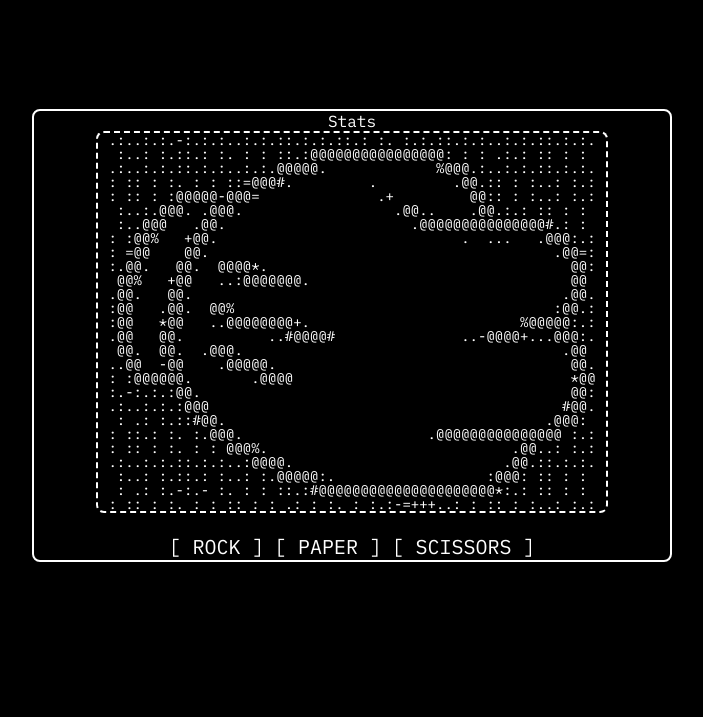
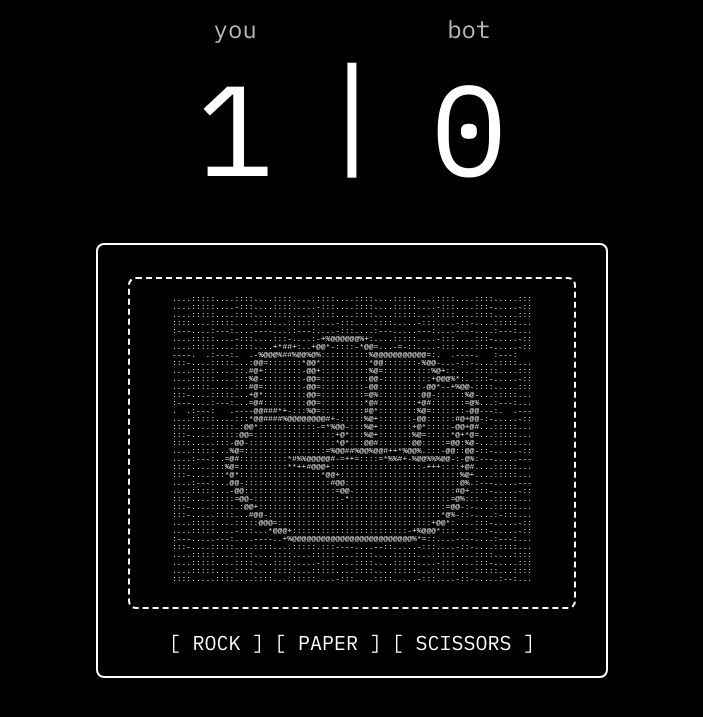
Before and after one commit to juan1jose3/Odin-rock-paper, a plain HTML site: page index.html in a window 1280 px wide. Both pictures are taken after a click on the button "ROCK". Shown: the part 117-834 px from the top of the page, without its empty margins (288-991 px from the left). Before the commit the page ends 800 px from the top, so only its background shows below. Drawn offline with Linux system fonts and the light colour scheme.

Commit message:
counter done

```diff
--- a/index.html
+++ b/index.html
@@ -20,12 +20,33 @@
             </div>
         </div>
 
+        <div class="scoreContainer">
+            <div>
+                <p>you</p>
+                <div class="humanPoints">
+
+                    0
+
+                </div>
+
+            </div>
+
+            |
+
+            <div>
+                <p>bot</p>
+                <div class="botPoints">
+
+                    0
+                </div>
+
+            </div>
+
+        </div>
+
         <div class="specialContainer">
             <div class="consoleContainer">
                 <div class="stats">
-                    <div>
-                        Stats
-                    </div>
 
                     <div class="console">
                         <div class="items">
--- a/rock-paper.js
+++ b/rock-paper.js
@@ -1,3 +1,9 @@
+let gameCount = 0;
+let humanScore = 0;
+let botScore = 0;
+const maxRounds = 5;
+
+
 
 function computerChoice(){
     const randomChoice = Math.floor(Math.random() * 3) + 1;
@@ -13,82 +19,122 @@ function computerChoice(){
     return choice;
 }
 
+function setScore(){
+    let humanPoints = document.querySelector(".humanPoints");
+    let botPoints = document.querySelector(".botPoints");
+
+    humanPoints.textContent = humanScore;
+
+    botPoints.textContent = botScore;
+
+}
 
 function humanChoice(){
     let choice = document.querySelector(".choice");
     let items = document.querySelector(".items");
 
 
+
+
     choice.addEventListener("click",(event)=>{
-        let target = event.target;
-        console.log(target.id);
+        if(gameCount <= 5){
+            let target = event.target;
+            let human = target.id
 
 
 
         switch(target.id){
             case "rock":
 
-                items.textContent = `.:..:.:.-:.:.:..:.:.::.:.:.::.: :. :.:.::.:.:..:.:.::.:.:.
- :..: :.::.: :. : : ::.:@@@@@@@@@@@@@@@@: : : .:.: :: : :
-.:..:.:.::.:.:..:.:.@@@@@.             %@@@.:..:.:.::.:.:.
-: :: : :. : : ::=@@@#.         .         .@@.:: : :..: :.:
-: :: : :@@@@@-@@@=              .+         @@:: : :..: :.:
- :..:.@@@. .@@@.                  .@@..    .@@.:.: :: : :
- :..@@@   .@@.                      .@@@@@@@@@@@@@@@#.: :
-: :@@%   +@@.                             .  ...   .@@@:.:
-: =@@    @@.                                         .@@=:
-:.@@.   @@.  @@@@*.                                    @@:
- @@%   +@@   ..:@@@@@@@.                               @@
-.@@.   @@.                                            .@@.
-:@@   .@@.  @@%                                      :@@.:
-:@@   *@@   ..@@@@@@@@+.                         %@@@@@:.:
-.@@   @@.          ..#@@@@#               ..-@@@@+...@@@:.
- @@.  @@.  .@@@.                                      .@@
-..@@  -@@    .@@@@@.                                   @@.
-: :@@@@@@.       .@@@@                                 *@@
-:.-:.:.:@@.                                            @@:
-.:..:.:.:@@@                                          #@@.
- : .: :.::#@@.                                      .@@@:
-: ::.: :. :.@@@.                      .@@@@@@@@@@@@@@@ :.:
-: :: : :. : : @@@%.                             .@@..: :.:
-.:..:.:.::.:.:..:@@@@.                         .@@.::.:.:.
- :..: :.::.: :..: :.@@@@@:.                  :@@@: :: : :
- : .: :.-:.- :. : : ::.:#@@@@@@@@@@@@@@@@@@@@@*:.: :: : :
-: :: : :. : : :: : : .: : :. : :.:-=+++..: : :: : :..: :.:
+                items.textContent = `
+
+....:::::....::::....::::.....::::....::::....:::::....::::....::::.....:::
+....:::::....-:::....::::.....-:::....::::....:::::....-:::....:::-.....-::
+....:::::....::::....::::.....::::....::::....:::::....::::....::::.....:::
+::::....:::::....::::....:::::....-:::....::::.....-:::....-::-....:::::...
+:---....:---:....----....:---:....-:::....:---.....---:....----....:---:...
+....:::::....-:::....:::-....:-+%@@@@@@%+:....:::::....-:::....:::-.....-::
+....:::::....::::....+*##+:..+@@*-::::-*@@=...-=-::....-:::....:::-.....-::
+----.  .:---:.  .-%@@@%##%@@%@%::::::::::%@@@@@@@@@@@=:.  .----.   :---:
+:::-....:::::...:@@=:::::::*@@*::::::::::*@@:::::::-%@@-...-::-....:::::...
+....:::::....::.#@+::::::::-@@+::::::::::%@=::::::::::%@+::....:::::....:::
+....:::::....:::%@-::::::::-@@=::::::::::@@-::::::::::+@@@%*:..:::-.....-::
+....::::.....:::#@=::::::::-@@=:::::::::-@@:::::::::-@@*--+%@@-::::.....:::
+:::-....:::::...+@*:::::::::@@=:::::::::=@%:::::::::@@-::::::%@-...:::::...
+:---....:---:...=@#:::::::::@@=:::::::::*@#::::::::+@#:::::::=@%...:---:...
+.  .:---:   .----@@###*+-:::%@=:::::::::#@*::::::::%@=:::::::-@@---:.  .---
+....:::::....:::*@@####%@@@@@@@@#+-:::::%@+:::::::-@@::::::#@+@@-:-.....-::
+::::....:::::.:@@*::::::::::::-=*%@@-:::%@+:::::::+@*:::::-@@+@#...:::::...
+:::-....::::::@@=:::::::::::::::::+@*:::%@+:::::::%@=:::::*@+*@=...:::::...
+::::.....:::-@@-::::::::::::::::::*@*:::@@#:::::::@@:::::=@@:%@-...:::::...
+....:::::...%@=:::::::::::::::::=%@@##%@@%@@#++*%@@%.:::-@@::@@-::-.....-::
+....:---:..=@#::::::::::*#%%@@@@@#-=++=::::=*%%#+-%@@%%%@@-:-@%:---.....---
+::::....:::%@=::::::::::**++#@@@+:::::::::::::::::::-+++::::+@#....:::::...
+:::-....:::*@*:::::::::::::::::*@@+:::::::::::::::::::::::::%@+....:::::...
+....:---:...@@-::::::::::::::::::#@@::::::::::::::::::::::::@%.:---.....---
+....:::::...-@@:::::::::::::::::::=@@-:::::::::::::::::::::#@+.:::-.....-::
+::::....:::::=@@-::::::::::::::::::-*:::::::::::::::::::::=@%:::...:::::...
+:::-....:::::.:@@+:::::::::::::::::::::::::::::::::::::::=@@-:-....:::::...
+:::-.....::::...#@@-::::::::::::::::::::::::::::::::::::*@%-::-....:-:::...
+....:::::....:::::@@@=::::::::::::::::::::::::::::::::+@@*:....:::-.....-::
+....:::::....-:::...*@@@+::::::::::::::::::::::::-+%@@@*:::....:::-.....-::
+:---.....---:....----..+%@@@@@@@@@@@@@@@@@@@@@@@@@%*=::....----....:---:...
+:::-....:::::....::::....:::::.:::----....--::.....-:::....-::-....:::::...
+....:::::....::::....::::....:::::....::::....:::::....::::....::::....::::
+....:::::....::::....::::.....-:::....::::....:::::....-:::....:::-.....:::
+....:::::....::::....::::....:::::....::::....:::::....::::....:::::...::::
+::::.....::::....::::....:::::....-:::....::::.....-:::....-::-.....:--:...
+
+
+
 `;
                 break;
 
             case "paper":
                 items.textContent = `
 
-.::.:.::.:..:.::.:..:.:..:.::.:..:.:..:.::.:..:.::.:.::.
-.::.:.::.:..:.::.:..:.:..:.::.:..:%@@.:.::.:..:.::.:.::.
-:..:.::.:.::.:..:.::.:.::.:..::@@.....@@..:.::.:.::.:..:
-:::::::::::::::::::::::::::::@@........+@:::::::::::::::
-.::.:.::.:..:.::.:..:.:..:.@@..........@@:.:..:.::.:.::.
-:..:.::.:.::.:..:.::.:.::.@@.........=@:..:.::.:.::.:..:
-:..@@@:..=@@@:..:.::.:.:*@:.........@@.:..:.=@@:.::.:..:
-.::@........@@::.:..:.:@@..........@@.:.+@@-....@@@:.::.
-.::@@........@@:.:..:@@...........@:.@@@..........:@.::.
-:..:@.........@.:.:*@*..........@@@@@..............@:..:
-:..:-@........@@:=@@...........@@@...............@@::..:
-.::.:@@.......@@@@............@:..............@@@:.:.::.
-:..:.:@=......:..............@.............@@@.:.::.:..:
-:..:.:@.....................*............@@.::.:.::.:..:
-.::.:.@...............................@@@::@@@@@@@@@@::.
-.::.:@@.............................@@@@:...........%@:.
-:..:.@@...........................:@................@@.:
-:..#@@@......@@..................@..............@@@@:..:
-.:@@.@@....@@.....%@@.......................@@@@::.:.::.
-:.@=..@..@@.....@@:.....................@@@-::.:.::.:..:
-:.@@..-@.....@@@....................=@@#..:.::.:.::.:..:
-.::@@...@:..:....:@@@.............@@..:.::.:..:.::.:.::.
-.::.@@...@@...@@@..............=@@.:..:.::.:..:.::.:.::.
-:..:.@@...:@@...............#@@::.:.::.:..:.::.:.::.:..:
-:..:.::@@....@@@#.....:@@@@@.:.::.:.::.:..:.::.:.::.:..:
-.::.:.::.@@@@@@:.:..:.:..:.::.:..:.:..:.::.:..:.::.:.::.
-::::::::::::::::::::::::::::::::::::::::::::::::::::::::
-:..:.::.:.::.:..:.::.:.::.:..:.::.:.::.:..:.::.:.::.:..:
+
+.....---:....::--....:---:....---:....:---.....---:....----....:---:....---
+.....::::....:::-....:::::....::::....:---.....-:::....-:::....:::::....-::
+:::::....::::....::::.....::::....::=@@@@@@#-::....::::....::::.....::::...
+:::::....::::....:::-...:*%%*+....:*@%::::+@%-:...=%@@@%-..::::.....-:::...
+:::::....::::....::::.:%@#--*@@=..-@@-:::::#@+:.:@@*-:-#@#::::::....::::...
+.....::::....:::-....:#@=:::::%@=--@%::::::+@*.-#@+:::::#@*....:::::....-::
+.....---:....:---....:*@=:::::+@%--@#::::::+@*.=@@::::::*@*....:---:....---
+:::::....::::....:::::*@+:::::-@@:+@*::::::+@#:*@*::::::%@-::::.....-:::...
+:::::....::::....::::.=@#::::::#@-*@*::::::+@%:%@:::::::@%.:::-:....-:::...
+.....---:....:--:....:-@%::::::+@**@+::::::=@#=@#::::::=@#:.=@@@@@%:....---
+.....::::....:::-....::%@::::::-@%#@=::::::=@%%@=::::::#@+-%@#:::=@%....-::
+:::::....::::....::::..#@=::::::%@@@-::::::=@@@%::::::-@@:#@*:::::@@=:::...
+:::::....::::....:::-..+@*::::::+@@@-::::::-@@@+::::::=@#*@#:::::-@@-:::...
+:::::....::::....::::..-@@:::::::@@@:::::::-@@@-::::::#@@@#::::::#@+::::...
+.....::::....::::....::-@@::::::.%@@:::::::-@@#:::::::%@@%::::::+@%:....-::
+.....::::....:::-....:--%@=::::::+@@:::::::-@@-::::::=@@@::::::-@@-:....-::
+:--::....----....:---...*@+:::::::#=::::::::##:::::::*@@-::::::%@=..---:...
+:::-:...:%@@@@@#-:::-...+@*::::::::::::::::::::::::::%@=::::::*@*...-:::...
+.....::+@%-:::-#@@=..:::*@+::::::::::::::::::::::::::::::::::=@%-:::....:::
+.....::#@=:::::::#@%.:::#@+::::::::::::::::::::::::::::::::::@@-::::....-::
+.....::-@@=:::::::=@@-::%@-::::::::::::::::::::::::::::::::.%@+:::::....:::
+:::::....%@#:::::::-@@**@%:::::::::::::::::::::::::::::::::=@%:.....-:::...
+:-:-:....-*@@-:::::::=%%+:--:::::::::::::::::::::::::::::::*@*-:....-:::...
+.....::::...@@*:::::::::::#@@@@+:::::::::::::::::::::::::::@@-.:::::....-::
+.....-:::....*@@::::::::::::::*@@%-:::::::::::::::::::::::-@%..:::::....-::
+:---:....-::-.-@@=::::::::::::::-%@%::::::::::::::::::::::*@*:-.....--::...
+:::::....::::...%@+:::::::::::::::=@@=::::::::::::::::::::@@-::.....-:::...
+.....::::....::::#@#::::::::::::::::%%:::::::::::::::::::*@*...:::::....:::
+.....::::....:::-.+@@:::::::::::::::::::::::::::::::::::=@%....:::::....-::
+.....-:::....:::-..:@@#::::::::::::::::::::::::::::::::+@%-....:-:::....-::
+:::::....::::....::::=@@%-:::::::::::::::::::::::::::=@@*..::::.....-:::...
+:---:....-::-....::--..:*@@@#+-::::::::::::::::::=*@@@*....:---.....--::...
+.....--::....:::-....:---:.-+%@@@@@@@@@@@@@@@@@@@@#=...-::-....:---:....-::
+.....::::....:::-....:::::....::::..::-===-:...-:::....::::....:::::....-::
+:::::....::::....::::.....::::....::::....:::::....::::....::::.....::::...
+:::::....::::....::::.. ..::::....::::... :::::. ..-:::....::::.....-:::...
+
+
+
+
+
 
 `;
                 break;
@@ -96,44 +142,57 @@ function humanChoice(){
             case "scissors":
                 items.textContent = `
 
-. . . .. . . . .. . . . .. . . . .. . . . .. . . . .. . . . .. .
-. . . .. . . . .. . . . .. . . . .. . . . .. . . . .. . . . .. .
-. . . .. . . . .. . . . .. . . . .. . . . .. . . . .. . . . .. .
-.. . .  ... . .. ... . .. ... . .. ... . .. ... . .. ... . .. ...
-.. . .  ... . .. ..@@@@@-.-@@@@... ... . .. ...@@@@@@@@. . .. ...
-.. . . .... . ..@@@.          .@@..... . .@@@@:.      .@@@ ......
-. . . .. . . @@@.     .:.       .@#.%@@@@.              .@@ .. .
-. . . .. . @@@           .@@@@@@@@@%.                    @@ .. .
-. . . ....@@.                                          .@@. .. .
-.. ..@@..@+                                      ..@@@@@.. .. ...
-.. @@. .@+                                  ..@@@@.. ... . .. ...
-.. @:  @@      .  .                      %@@@%. . ...... . ......
-. %@.  @% +@@@@@@%.                 .@@@=.....-#@@@@@@@@@@% .. .
-. @@. .@-                        .*.                     ..@@. .
-. @@. .@-  =+-:...:=*%.                                     #@..
-..@@  .@%  ............                                      @@..
-...@.  @@  .@.                                               @@..
-.. @@  .@. ..+@@@@@@                    ....=#%@@@@@@%*-...*@@...
-. . @@. @@.                       .+@@@@@@@. . . . .. . . . .. .
-. . ..@@@@@@.                          =@#.. . . . .. . . . .. .
-. . . .. . #@@.                      .@@. .. . . . .. . . . .. .
-.. . .  ... ..@@@:.               .@@@.. .. ... . .. ... . .. ...
-.. . .  ... . .. .@@@@@@*:..:*@@@@@... . .. ... . .. ... . .. ...
-.. . . .... . ...... . ........ ...... . ...... . ...... . ......
-. . . .. . . . .. . . . .. . . . .. . . . .. . . . .. . . . .. .
-. . . .. . . . .. . . . .. . . . .. . . . .. . . . .. . . . .. .
-. . . .. . . . .. . . . .. . . . .. . . . .. . . . .. . . . .. .
+
+:.....::::....::::....:::::....::::....::::.....::::....::::....:::::....::
+-.....-:::....-:::....:::::....-:::....::::.....-:::....:::-....:::::....-:
+:.....::::....::::....:::==-:..::::....::::=%@@@@*::....::::....:::::....::
+.:::::....-:::....::::=@@@%@@@=....-:::..:@@*-:-+@@=-:::....::::.....-:::..
+.:---:....----....:--+@%:::::%@+...----..%@=::::::@@----....:---.....----..
+-.....-:::....-:::...%@=::::::%@=::....:+@#:::::::#@-...:::-....:-:::....-:
+:.....::::....::::...#@=::::::+@#::....:%@-:::::::%@:...:::-....:::::....-:
+ :---:   .----.  .:--*@+:::::::@@:.----:@%.:::::::@@----..  :---.   .----.
+.:::::....-:::....:::=@#:::::::+@*.-:::*@*:::::::=@#::::....::::.....-:::..
+::....::::....::::...:@@::::::::@@-...:@@-:::::::#@+....::::....:::::....::
+:.....-:::....-:::....%@=:::::::*@#...-@#::::::::@@=....:::-....:::::....-:
+:.....::::....::::....+@*::::::::@@...#@=:::::::-@%:....::::....:::::....::
+.:::::....-:::....:::--@%.:::::::*@#-=@@::::::::+@*.-:::....::::.....-:::..
+.:---:....----....:---.%@::::::::-@@-*@*::::::::%@-.--:-....:---.....----..
+-..  .---:   .----.   :#@+::::::::*@+#@-::::::*@@@@@@@:.----.   :---:   .--
+:.....-:::....::::....:=@%:::::::::@@@%::::::%@*:::::%@#:::-....:::::....-:
+.:::::....::::....::::::@@-:::::::::::::::::#@*:::::::%@:...::::.....::::..
+.:::::....-:::....::::..#@=::::::::::::::::=@%:::::::-@@@@*:::::.....-:::..
+..::::....::::....:::::-@@-::::::::::::::::%@-:::::::%@*-=%@%:::.....::::..
+:.....::::....::::....-@@-::::-#@@@@@%#*=-+@#:::::::+@#::::*@+..:::::....-:
+-.....---:....----...:@@-::-%@@%=:::-=*%@@@@@@*::::=@@:::::*@+..:---:....::
+.:::::....-:::....::-@@=:*@@@-:::::::::::::::*@#::-@@-:::::@@=::.....-:::..
+.:::::....-:::....::#@+*@@+:::::::::::::::::::@@::@@=:::::@@+:::.....-:::..
+-.....---:....----.:@%:::::::::::::::::::::::#@%+@@=:::::@@*....:---:....--
+:.....-:::....-:::.=@#:::::::::::=######%%@@@@#%@@-::::+@@@:....:::::....-:
+.:::::....::::....:=@#:::::::::::-+*@@#++=-:::::=@@@##@@%@%.::::.:..:::::..
+.:::::....-:::....:-@@:::::::::::::::%@-:::::::::::=++=:*@*.::::.....-:::..
+.:::::....-:::....::#@=::::::::::::::=@@::::::::::::::::@@:.::::.....-:::..
+:.....-:::....::::..-@@:::::::::::::::#@+::::::::::::::+@#::....:::::....-:
+-.....-:::....-::-...=@%::::::::::::::::::::::::::::::=@@---....:-:::....-:
+.:---:....----....:---+#%::::::::::::::::::::::::::::*@#....:---.....----..
+.:::::....-:::....::::.:%%#::::::::::::::::::::::::+@%+:....::::.....-:::..
+:.....::::....::::....:::+@@@%*+=-----========+*%@@@+...::::....:::::....::
+-.....-:::....::::....:::::.:+*%@@@@@@@@@@@@@%#*+=-:....:::-....:::::....-:
+:....:::::....::::....:::::....::::....::::.....::::....::::....:::::....::
+..:-::....:-::....:::::...:----....----....:-:::....-:::....--:-:...:----..
+
+
+
 
 `;
                 break;
 
         }
 
+            playRound(human);
 
-
-
-
-
+        }else{
+            console.log("Game over");
+        }
 
 
     });
@@ -141,46 +200,25 @@ function humanChoice(){
 
 }
 
-humanChoice()
 
-/*
-function playRound(){
-    let gameCount = 0;
-    let humanScore = 0;
-    let computerScore = 0;
-
-    while(gameCount<5){
-        let computer = computerChoice();
-        let human = humanChoice()
-        if((human == "rock" && computer == "scissors") || (human =="paper" && computer =="rock") ||(human == "scissors" && computer == "paper") ){
-            console.log("Human wins!");
-            humanScore++;
-
-        }else if(human == computer){
-            console.log("Draw!");
-
-        }
-        else{
-            console.log("Computer wins!");
-            computerScore ++;
-        }
-        console.log(`${human} <====> ${computer}`);
-        console.log(`Score: ${humanScore} VS ${computerScore}`);
-        gameCount++;
+function playRound(human){
+    let robot = computerChoice();
+    if((human == "rock" && robot == "scissors") || (human == "paper" && robot == "rock") || (human == "scissors" && robot == "paper")){
+        console.log("human wins");
+        humanScore ++;
+        setScore();
+    }else if(human == robot){
+        console.log("draw")
+    }else{
+        console.log("robot wins");
+        botScore ++;
+        setScore();
     }
 
-    console.log("GAME OVER!");
-
-    if(humanScore > computerScore){
-        console.log("Human wins the round!");
-    }else if(humanScore === computerScore){
-        console.log("Draw, play again!");
-    }else{
-        console.log("Computer wins the round!");
-    }
+    gameCount ++;
 
 }
 
 
-playRound();
-*/
+
+humanChoice();
--- a/styles/main.css
+++ b/styles/main.css
@@ -25,12 +25,29 @@ body{
     color: #BBBBBB;
     font-size: 2em;
 }
-.specialContainer{
-    margin-top: 7rem;
+
+.scoreContainer{
+
+    margin-top: 1rem;
+    font-size: 8rem;
     display: flex;
     justify-content: center;
     align-items: center;
-    margin-bottom: 7rem;
+    gap: 2.5rem;
+}
+
+.scoreContainer p{
+    color: #BBBBBB;
+    font-size: 1.5rem;
+    text-align: center;
+}
+
+.specialContainer{
+    margin-top: 2rem;
+    display: flex;
+    justify-content: center;
+    align-items: center;
+    margin-bottom: 3rem;
 
 
 }
@@ -38,10 +55,11 @@ body{
     display: flex;
     justify-content: center;
 
+
     text-align: center;
     border:2px white solid;
-    min-width: 50vw;
-    min-height: 450px;
+    min-width: 40vw;
+    min-height: 300px;
     border-radius: 8px;
 }
 
@@ -53,26 +71,29 @@ body{
 }
 
 .console{
+    margin-top: 2rem;
     display: flex;
     align-items: center;
     justify-content: center;
     border:2px white dashed;
-    min-width: 40vw;
-    min-height: 350px;
+    min-width: 35vw;
+    min-height: 300px;
     border-radius: 8px;
 }
 
 .items{
+    font-family: monospace;
     display: flex;
     justify-content: center;
     align-items: center;
     white-space: pre;
-    font-size: 14px;
-    line-height: 14px;
+    font-size: clamp(6px, 1.2vw, 8px);
+    line-height: 1em;
 }
 
 .terminalButton{
     margin-top: 1em;
+    margin-bottom: 1em;
     border: none;
     background: none;
     cursor: pointer;
```
